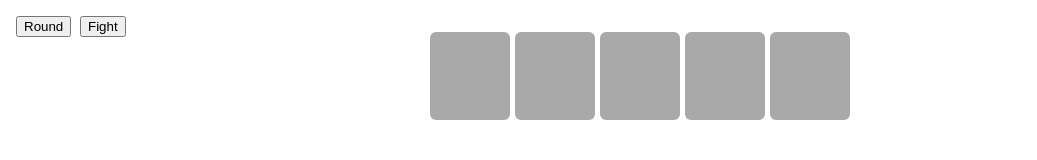
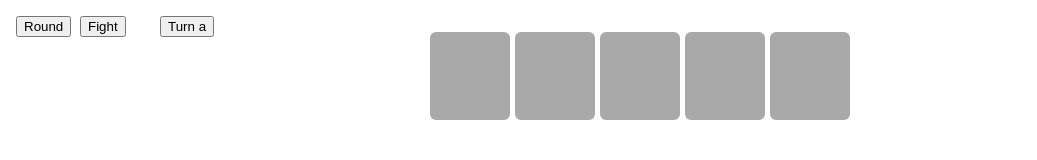
Before and after one commit to Animator55/Card-game-test, a React (Vite) app: page / in a window 1280 px wide. Shown: the top 160 px of the page, without its empty margins (0-1037 px from the left). Built offline with nearby package versions, Linux system fonts and the light colour scheme.

Commit message:
Update App.tsx

```diff
--- a/src/App.tsx
+++ b/src/App.tsx
@@ -37,6 +37,14 @@ const cardsD: cardsList = {
   },
 }
 
+const player = {
+  _id: "a"
+}
+
+const enemy = {
+  _id: "b"
+}
+
 const enemyCards = [
   ["0001.6786", "0002.6876", "0000.68767", "0002.6549", "0003.6546"],
   ["0001.3646", "0001.78678", "0003.6876", "0001.9879", "0000.2543"],
@@ -53,7 +61,7 @@ export default function App() {
     "0002.658746", "0000.67856", "0001.678546", "0003.7897", "0002.425",
   ])
 
-  const [fight, activateFight] = React.useState(false)
+  const [fight, activateFight] = React.useState([false, false])
 
   const clickCard = (card: string)=>{
     if(!card) return
@@ -61,11 +69,13 @@ export default function App() {
   }
 
   const generateRandomEnemyCards = ()=>{
-    if(!fight) return []
+    if(!fight[1]) return []
     let randomCards:string[] = [];
+    if(enemyCards[round].some((el)=>{return el === ","})) {console.log(","); return []}
     let cardsAv = enemyCards[round].filter((el)=>{return el !== ""})
     if(cardsAv.length === 0) return []
     let randomAmount = Math.floor(Math.random() * cardsAv.length) + 1
+
     for (let i = 0; i < randomAmount; i++) {
       let index = Math.floor(Math.random() * randomAmount);
       if(randomCards.includes(cardsAv[index])) {
@@ -73,7 +83,7 @@ export default function App() {
         continue
       }
       randomCards.push(cardsAv[index]);
-      enemyCards[round].splice(enemyCards[round].indexOf(cardsAv[index]), 1, "")
+      enemyCards[round].splice(enemyCards[round].indexOf(cardsAv[index]), 1, ",")
     }
     return randomCards;
   }
@@ -84,7 +94,7 @@ export default function App() {
     let jsx = []
 
     for(let i=0; i<5; i++) {
-      if(enemyCards[round][i] === "") continue
+      if(enemyCards[round][i] === "" || enemyCards[round][i] === ",") continue
 
       jsx.push(
         <div
@@ -110,6 +120,7 @@ export default function App() {
           className="card"
           onClick={()=>{clickCard(cards[i])}}
           key={Math.random()}
+          style={{pointerEvents: subRound.player === player._id ? "all" : "none"}}
         >
           {cardsD[card].name + " " + card}
         </div>
@@ -122,7 +133,7 @@ export default function App() {
   const RenderTable = ()=>{
     return <section className="table">
       <div className="enemy-table">
-        {fight && enemyCardsGenerated.map(card=>{
+        {fight[1] && enemyCardsGenerated.map(card=>{
           let card_id = card.split(".")[0]
           return <div
             className="card card-in-table enemy"
@@ -147,24 +158,46 @@ export default function App() {
   }
 
   React.useEffect(()=>{
-    if(!fight) return
+    if(fight[0] && !fight[1]) setTimeout(()=>{
+      console.log("confirm battle ia")
+      activateFight([true, true])
+      setSubRound({index: subRound.index, player: enemy._id})
+    }, 1000)
 
-    setTimeout(()=>{
+    else if(fight[0] && fight[1]) setTimeout(()=>{
+      console.log("final fight")
       let newCards = cards.map((el)=>{
         return selected.includes(el) ? "": el
       })
-      activateFight(false)
+      for (let i = 0; i < 4; i++) {
+        if(enemyCards[round][i] === ",") enemyCards[round].splice(i, 1, "")
+      }
+      activateFight([false, false])
       setCards(newCards)
       setSelected([])
-      setSubRound({index: subRound.index + 1, player: ""})
+      setSubRound({index: subRound.index + 1, player: subRound.player })
+    }, 1000)
+
+    else if(!fight[0] && !fight[1] && subRound.player !== player._id && subRound.player !== "") setTimeout(()=>{
+      console.log("boot battle ia")
+      activateFight([false, true])
+      setSubRound({index: subRound.index, player: player._id})
     }, 1000)
   }, [fight])
+
+  React.useEffect(()=>{
+    if(subRound.player === "") setSubRound({...subRound, player: player._id})
+    // if(subRound.player !== player._id) setTimeout(()=>{
+    // }, 1000)
+  }, [subRound])
+
 
   return <main>
     <RenderEnemyCards/>
     <RenderTable/>
     <RenderCards />
     <button className="fixed-b" onClick={()=>{setRound(round + 1)}}>Round</button>
-    <button className="fixed-b-2" onClick={()=>{activateFight(true)}}>Fight</button>
+    <button className="fixed-b-2" onClick={()=>{activateFight([true, fight[1]])}}>Fight</button>
+    <button className="fixed-b-2" style={{left: "10rem"}}>Turn {subRound.player}</button>
   </main>
 }
```
